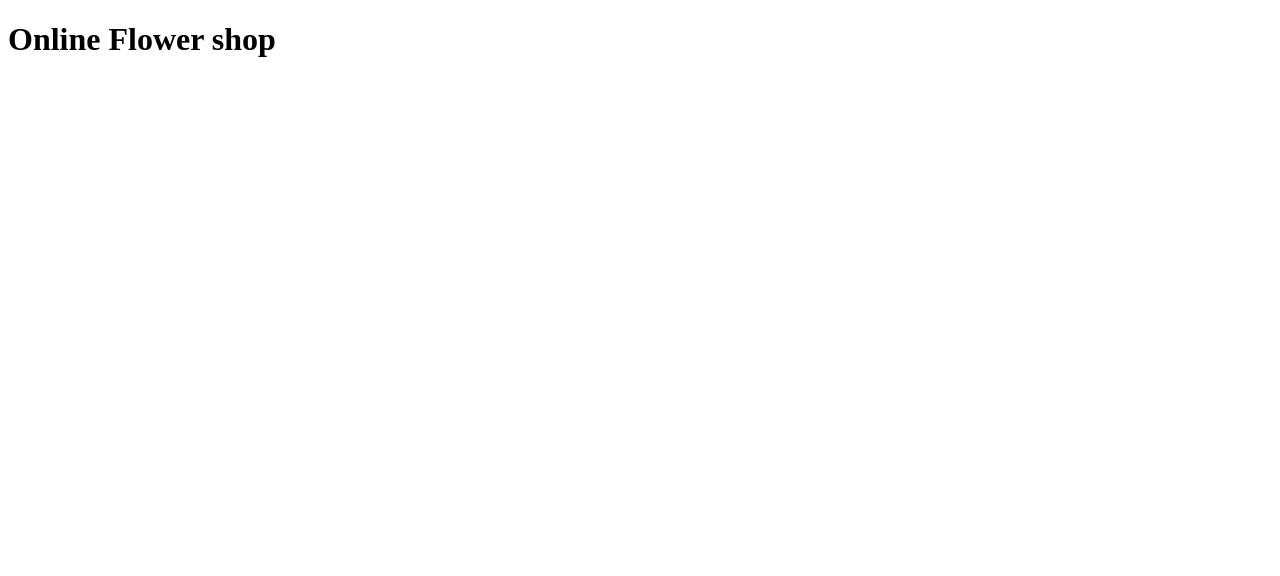
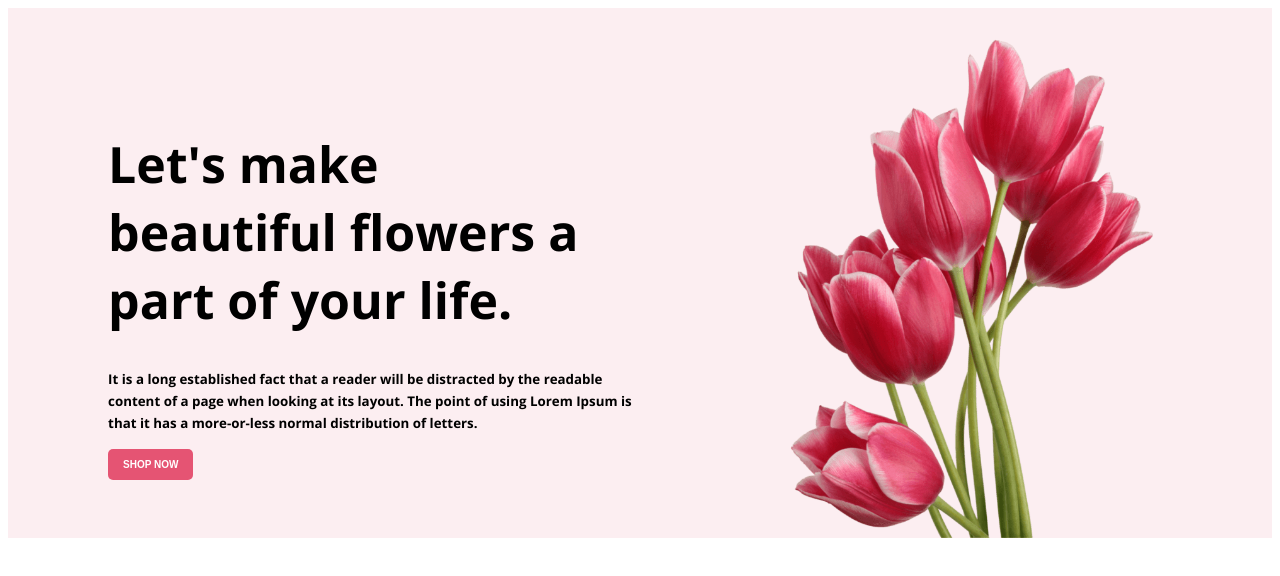
Before and after one commit to KaziTasif/online-flower-shop, a plain HTML site: page index.html in a window 1280 px wide. Drawn offline with nearby package versions, Linux system fonts and the light colour scheme.

Commit message:
banner design with text

```diff
--- a/index.html
+++ b/index.html
@@ -4,8 +4,38 @@
     <meta charset="UTF-8">
     <meta name="viewport" content="width=device-width, initial-scale=1.0">
     <title>Online Flower shop</title>
+
+    <link rel="preconnect" href="https://fonts.googleapis.com">
+<link rel="preconnect" href="https://fonts.gstatic.com" crossorigin>
+<link href="https://fonts.googleapis.com/css2?family=Open+Sans:wght@700&display=swap" rel="stylesheet">
+
+<link rel="stylesheet" href="style/styles.css">
 </head>
 <body>
-    <H1>Online Flower shop</H1>
+    <header>
+        <div class="banner">
+            <div>
+                <h1 font-size: 50px; class="banner-taxt"> Let's make <br>
+                    beautiful flowers a <br>
+                    part of your life.</h1>
+                    <p> <small> It is a long established fact that a reader will be distracted by the readable <br>
+                        content of a page when looking at its layout. The point of using Lorem Ipsum is <br>
+                        that it has a more-or-less normal distribution of letters. </small>
+                    </p>
+                    <button class="btn-primary">SHOP NOW</button>
+            </div>
+            <img src="/Flower Images/banner image.png" width="400"
+            height="500" alt="">
+        </div>
+
+    </header>
+
+    <main>
+
+    </main>
+
+    <footer>
+
+    </footer>
 </body>
 </html>
--- /dev/null
+++ b/style/styles.css
@@ -0,0 +1,31 @@
+/* Common related styles */
+.text-primary{
+    color: #E55473;
+}
+
+body{
+    font-family: 'Open Sans', sans-serif;
+}
+
+h1{
+    font-size: 50px;
+}
+
+/* banner related style */
+.banner {
+    padding: 30px 30px 0px 30px;
+    display: flex;
+    align-items: center;
+    background-color: #Fceef1;
+    justify-content: space-around;
+}
+
+.btn-primary {
+    border-radius: 5px;
+    background-color: #E55473;
+    border: 0;
+    color: white;
+    font-size: 10px;
+    font-weight: 700;
+    padding: 10px 15px
+}
```
Also changed, not shown: Flower Images/Flower 01.png (added), Flower Images/Group 57.png (added), Flower Images/Group 58.png (added), Flower Images/Group 59.png (added), Flower Images/Rectangle 4.png (added), Flower Images/Rectangle 5.png (added), Flower Images/Rectangle 6.png (added), Flower Images/Rectangle 9.png (added), Flower Images/banner image.png (added), Flower Images/pngwing 10.png (added), Flower Images/pngwing 5.png (added), Flower Images/pngwing 7.png (added), Flower Images/pngwing 8.png (added).
